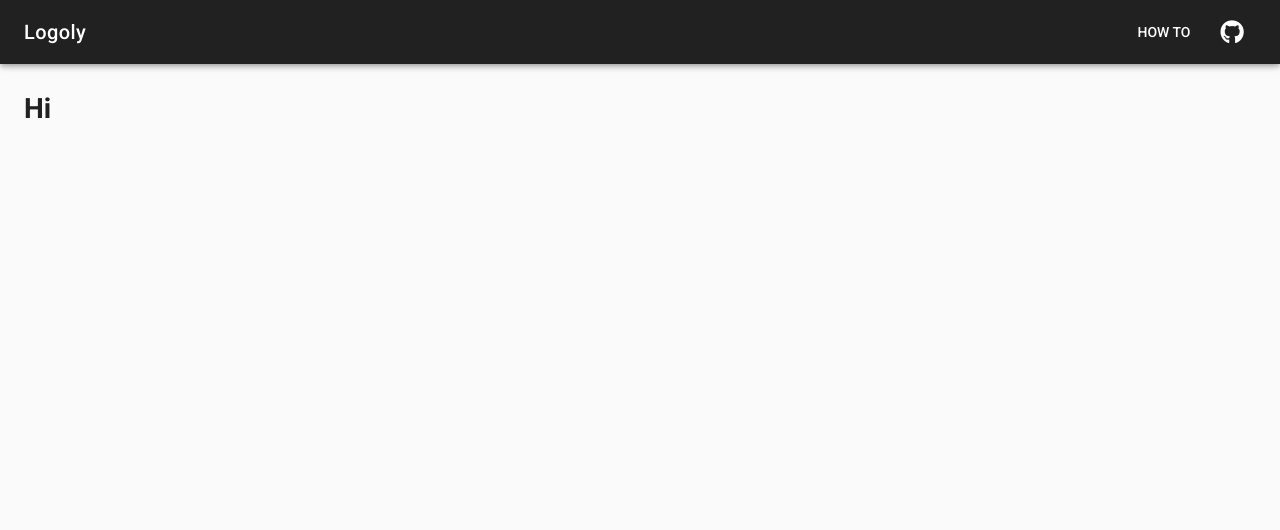
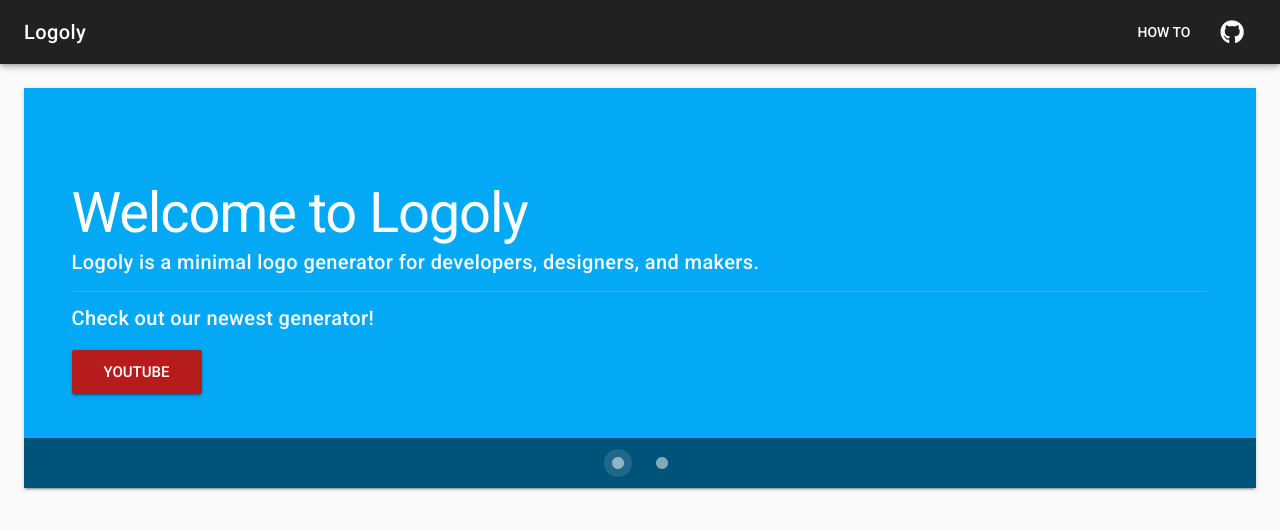
Before and after one commit to bestony/logoly, a Vue app: page /#/ in a window 1280 px wide. Shown: the top 530 px of the page. Built offline with nearby package versions, Linux system fonts and the light colour scheme.

Commit message:
:lipstick: done Carousel components

```diff
--- /dev/null
+++ b/src/components/Carousel.vue
@@ -0,0 +1,68 @@
+<template>
+  <div class="home-carousel">
+    <v-carousel hide-controls height="400">
+      <v-carousel-item class="light-blue">
+        <v-container fill-height>
+          <v-layout align-center>
+            <v-flex>
+              <h3 class="display-3 white--text">Welcome to Logoly</h3>
+
+              <span
+                class="title white--text"
+              >Logoly is a minimal logo generator for developers, designers, and makers.</span>
+
+              <v-divider class="my-3"></v-divider>
+
+              <div class="title mb-3 white--text">Check out our newest generator!</div>
+
+              <v-btn class="mx-0" color="red darken-4" large>Youtube</v-btn>
+            </v-flex>
+          </v-layout>
+        </v-container>
+      </v-carousel-item>
+      <v-carousel-item  class="cyan">
+          <v-container fill-height>
+          <v-layout align-center>
+            <v-flex>
+              <h3 class="display-3 white--text">Logoly is easy to use</h3>
+
+              <span
+                class="title white--text"
+              >Just click, edit, and download</span>
+
+              <v-divider class="my-3"></v-divider>
+
+              <div class="title mb-3 white--text">Learn how to use logoly save your time</div>
+
+
+              <v-btn class="mx-0" color="primary" large>See tutorials</v-btn>
+            </v-flex>
+          </v-layout>
+        </v-container>
+      </v-carousel-item>
+    </v-carousel>
+  </div>
+</template>
+
+<script>
+export default {
+  data() {
+    return {
+      items: [
+        {
+          src: 'https://cdn.vuetifyjs.com/images/carousel/squirrel.jpg',
+        },
+        {
+          src: 'https://cdn.vuetifyjs.com/images/carousel/sky.jpg',
+        },
+        {
+          src: 'https://cdn.vuetifyjs.com/images/carousel/bird.jpg',
+        },
+        {
+          src: 'https://cdn.vuetifyjs.com/images/carousel/planet.jpg',
+        },
+      ],
+    }
+  },
+}
+</script>
--- a/src/views/Home.vue
+++ b/src/views/Home.vue
@@ -1,5 +1,14 @@
 <template>
     <div id="home">
-        <h1>Hi</h1>
+        <Carousel></Carousel>
     </div>
 </template>
+
+<script>
+import Carousel from '@/components/Carousel.vue'
+export default {
+    components:{
+        Carousel
+    }
+}
+</script>
```
